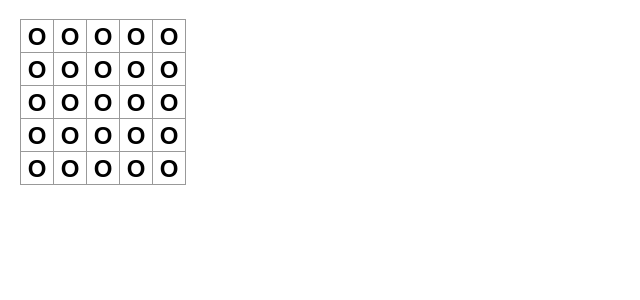
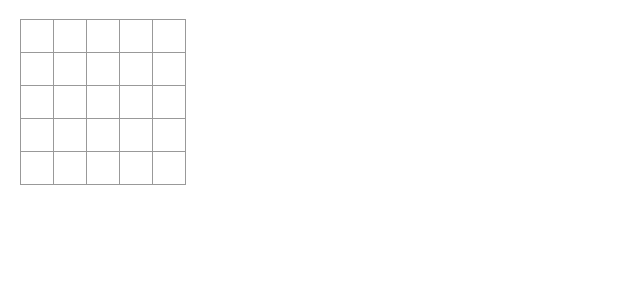
Before and after one commit to petr-ptacek/tic-tac-toe-game, a React app: page / in a window 1280 px wide. Shown: the top 300 px of the page, without its empty margins (0-640 px from the left). Built offline with nearby package versions, Linux system fonts and the light colour scheme.

Commit message:
Board is now clickable. Some refactoring.

```diff
--- a/src/app/components/Board.tsx
+++ b/src/app/components/Board.tsx
@@ -1,11 +1,11 @@
 import * as React from "react";
 import {Row} from "./Row";
 import {GameToken} from "../game/GameToken";
-
+import {ILocationClick} from "./Game";
 
 export interface IPropsBoardData {
-    countRows: number;
-    countCells: number;
+    table: GameToken[][];
+    onClickCellHandler: (location: ILocationClick) => void;
 }
 
 export interface IStateBoardData {
@@ -18,19 +18,29 @@ export class Board extends React.Component<IPropsBoardData, IStateBoardData> {
     }
 
     /**
-     * Crate a particular number of rows Components.
-     * @returns {Array<React.ReactNode>}
+     * Callback, if is clicked on the cell, this method is called in RowComponent.
+     * @param {number} rowId location of the row
+     * @param {number} cellId location of the cell
      */
+    private onClickCellHandler(rowId: number, cellId: number) {
+        const location: ILocationClick = {
+            row: rowId,
+            cell: cellId
+        };
+        this.props.onClickCellHandler(location);
+    }
+
     private createRows(): Array<React.ReactNode> {
-        const rows: Array<React.ReactNode> = [];
-        for (let i = 0; i < this.props.countRows; i++) {
-            rows.push(
-                <Row key={i}
-                     token={GameToken.O}
-                     countCells={this.props.countCells}
-                />
-            );
-        }
+        const table: GameToken[][] = this.props.table.slice();
+        const rows: React.ReactNode[] = [];
+
+        table.forEach((tableRow, index) => {
+            rows.push(<Row key={index}
+                           cells={tableRow}
+                           id={index}
+                           onClickCellHandler={this.onClickCellHandler.bind(this)}/>);
+        });
+
         return rows;
     }
 
--- a/src/app/components/Cell.tsx
+++ b/src/app/components/Cell.tsx
@@ -3,7 +3,9 @@ import '../css/cell.css';
 import {GameToken} from "../game/GameToken";
 
 export interface IPropsCellData {
-    token?: GameToken;
+    token: GameToken;
+    id: number,
+    onClickCellHandler: (idCell: number) => void
 }
 
 export interface IStateCellData {
@@ -16,7 +18,8 @@ export class Cell extends React.Component<IPropsCellData, IStateCellData> {
 
     render(): React.ReactNode {
         return (
-            <div className={"tic-tac-toe-cell"}>
+            <div className={"tic-tac-toe-cell"}
+                 onClick={() => this.props.onClickCellHandler(this.props.id)}>
                 {this.props.token}
             </div>
         );
--- a/src/app/components/Game.tsx
+++ b/src/app/components/Game.tsx
@@ -1,23 +1,66 @@
 import * as React from "react";
+import {GameToken} from "../game/GameToken";
 import {Board} from "./Board";
 
+export interface ILocationClick {
+    row: number;
+    cell: number;
+}
+
 export interface IPropsGameData {
-
+    countRows: number,
+    countCells: number
 }
 
 export interface IStateGameData {
-
+    table: GameToken[][];
 }
 
 export class Game extends React.Component<IPropsGameData, IStateGameData> {
     constructor(props: IPropsGameData) {
         super(props);
 
+        this.state = {
+            table: this.createTable()
+        }
+    }
+
+    private onClickCellHandler(location: ILocationClick) {
+        this.setState((prevState => {
+            const tempTable = prevState.table.slice();
+            tempTable[location.row][location.cell] = GameToken.O;
+
+            return {
+                table: tempTable
+            }
+        }));
+    }
+
+    /**
+     * Create game table.
+     * @returns {GameToken[][]} gameTable
+     */
+    private createTable(): GameToken[][] {
+        const table: GameToken[][] = [];
+        let temp: GameToken[] = [],
+            i: number, j: number;
+
+        for (i = 0; i < this.props.countRows; i++) {
+            temp = [];
+            for (j = 0; j < this.props.countCells; j++) {
+                temp.push(GameToken.EMPTY);
+            }
+            table[i] = temp;
+        }
+
+        return table;
     }
 
     render(): React.ReactNode {
         return (
             <div>
+                <Board table={this.state.table}
+                       onClickCellHandler={this.onClickCellHandler.bind(this)}/>
             </div>
         );
     }
--- a/src/app/components/Row.tsx
+++ b/src/app/components/Row.tsx
@@ -1,13 +1,14 @@
 import '../css/row.css'
 
 import * as React from "react";
-import { GameToken } from "../game/GameToken";
+import {GameToken} from "../game/GameToken";
 import {Cell} from "./Cell";
 
 
 export interface IPropsRowData {
-    token: GameToken;
-    countCells: number
+    cells: GameToken[];
+    id: number;
+    onClickCellHandler: (idRow: number, idCell: number) => void;
 }
 
 export interface IStateRowData {
@@ -18,13 +19,29 @@ export class Row extends React.Component<IPropsRowData, IStateRowData> {
         super(props);
     }
 
-    private createCells (): Array<React.ReactNode> {
-        let cells: Array<React.ReactNode> = [];
-        for (let i = 0; i < this.props.countCells; i++) {
-            cells.push(
-                <Cell key={i} token={this.props.token}/>
-            )
-        }
+    /**
+     * If click is registered in CellComponent, call this method as callback.
+     * @param {number} idCell identificator of particular cell location.
+     */
+    private onClickCellHandler(idCell: number): void {
+        this.props.onClickCellHandler(this.props.id, idCell);
+    }
+
+    /**
+     * Create a particular number of cell.
+     * @returns {Array<React.ReactNode>} cells
+     */
+    private createCells(): Array<React.ReactNode> {
+        const cellsTemp: GameToken[] = this.props.cells.slice();
+        const cells: Array<React.ReactNode> = [];
+
+        cellsTemp.forEach((token, index) => {
+            cells.push(<Cell key={index}
+                             id={index}
+                             token={token}
+                             onClickCellHandler={this.onClickCellHandler.bind(this)}/>);
+        });
+
         return cells;
     }
 
--- a/src/app/css/cell.css
+++ b/src/app/css/cell.css
@@ -12,3 +12,7 @@
     text-align: center;
     width: 34px;
 }
+
+.tic-tac-toe-cell:hover {
+    cursor: pointer;
+}
--- a/src/index.tsx
+++ b/src/index.tsx
@@ -2,11 +2,11 @@ import * as React from 'react';
 import * as ReactDOM from 'react-dom';
 import './app/css/main.css';
 
-import {Board} from "./app/components/Board";
+import {Game} from "./app/components/Game";
 
 const rootElement = document.getElementById("root");
 
 ReactDOM.render(
-    <Board countCells={5} countRows={5}/>,
+    <Game countRows={5} countCells={5}/>,
     rootElement
 );
```
